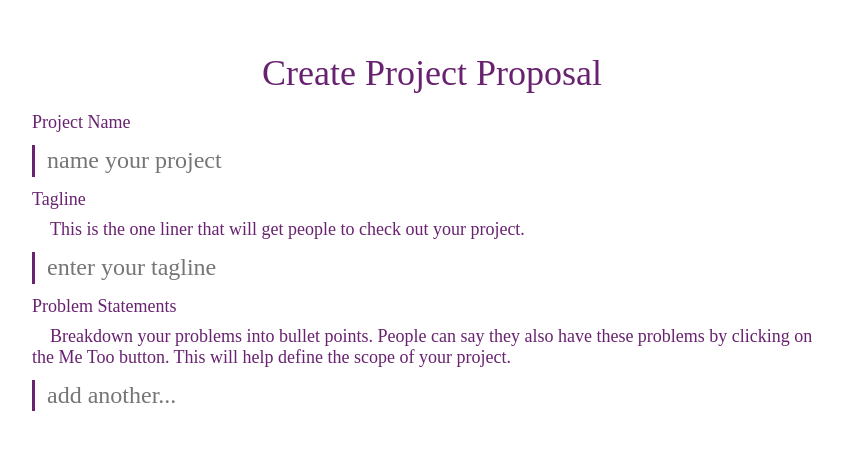
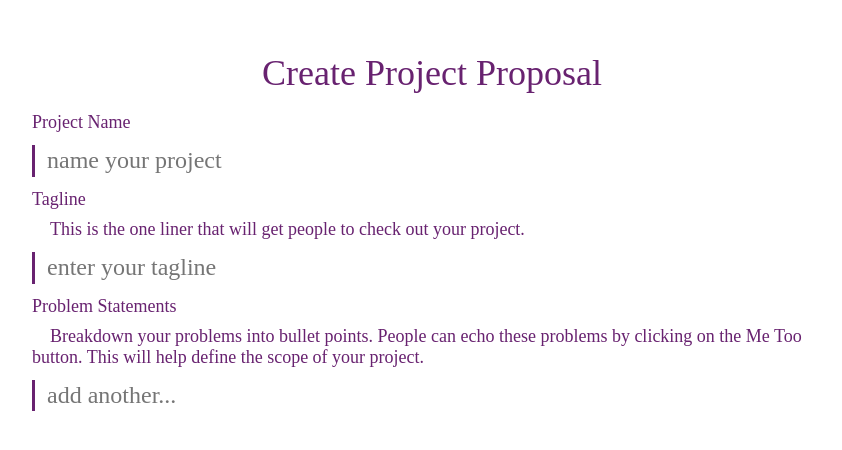
Before and after one commit to missAliceX/crowd-funding-app, a React (Create React App) app: page / in a window 1280 px wide. Shown: the part 862-1312 px from the top of the page, without its empty margins (208-1050 px from the left). Built offline with nearby package versions, Linux system fonts and the light colour scheme; a web font is replaced by a local one.

Commit message:
Update project-proposal.js

```diff
--- a/src/pages/project-proposal.js
+++ b/src/pages/project-proposal.js
@@ -53,9 +53,9 @@ function ProjectProposalPage() {
         />
         <div className="sm bold">Problem Statements</div>
         <div className="sm italic indent">
-          Breakdown your problems into bullet points. People can say they also
-          have these problems by clicking on the Me Too button. This will help
-          define the scope of your project.
+          Breakdown your problems into bullet points. People can echo these
+          problems by clicking on the Me Too button. This will help define the
+          scope of your project.
         </div>
         <InputList id="problems" data-testid="problems" />
       </Form>
```
